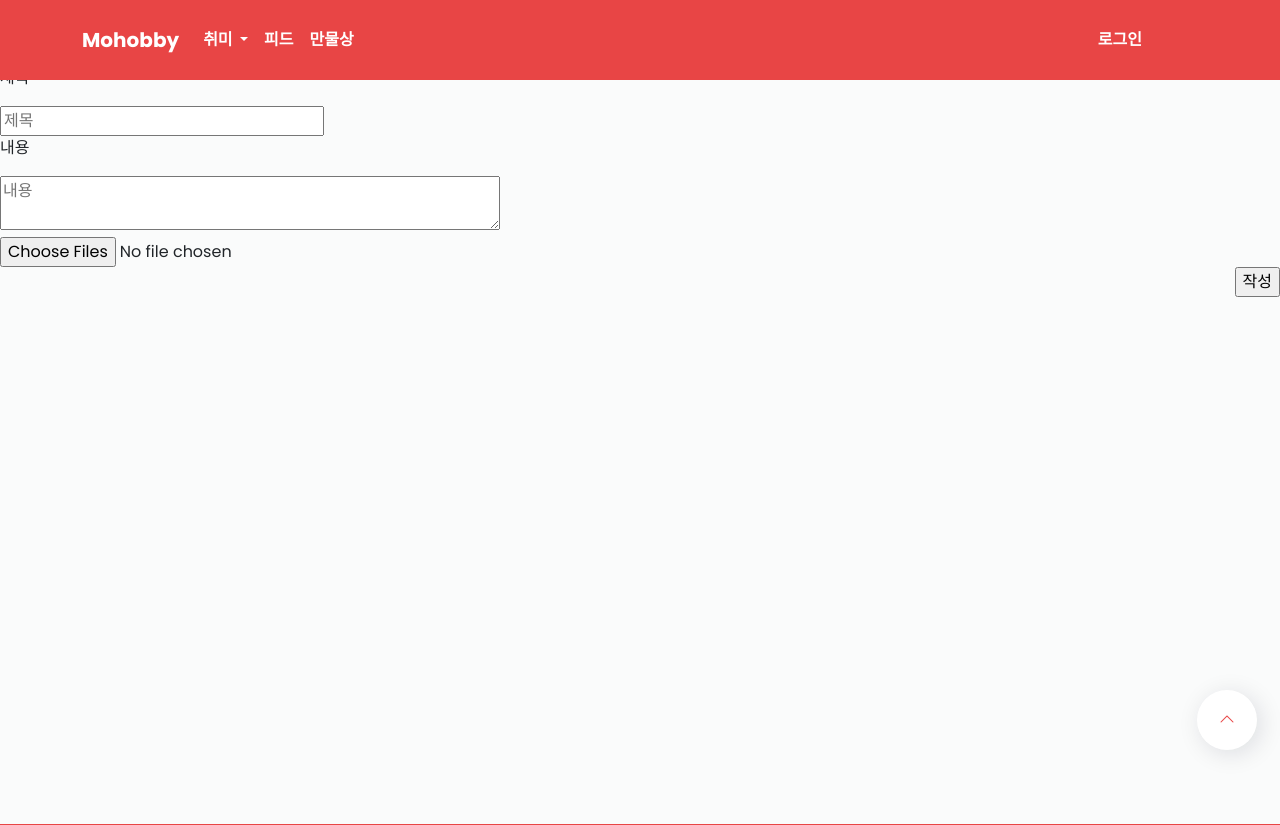
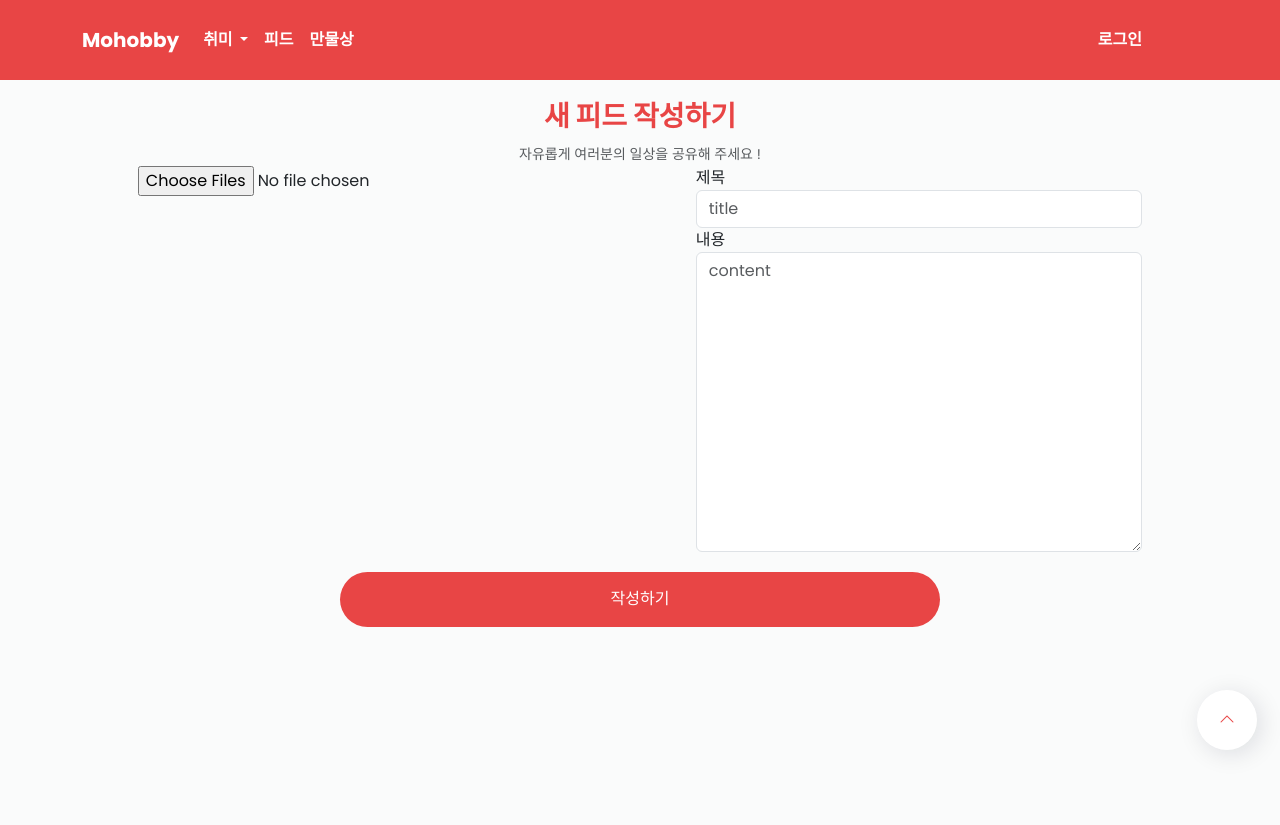
Before and after one commit to midhyun/Mohobby, a Django app: page /community/create in a window 1280 px wide. Shown: the top 825 px of the page. Run offline with Django 3.2, Linux system fonts and the light colour scheme; some libraries are stand-ins or nearby versions.

Commit message:
style 커뮤니티 생성 페이지 기본 구성 작성[김명환]

```diff
--- a/community/templates/community/create.html
+++ b/community/templates/community/create.html
@@ -1,22 +1,61 @@
 {% extends 'base.html' %}
 {% load django_bootstrap5 %}
 {% load static %}
+{% block css %}
+  <link rel="stylesheet" href="{% static 'css/community.css' %}">
+{% endblock %}
 {% block content %}
-  <h3 class="main_color fw-bold">새 피드 작성하기
-  </h3>
+  <div class='container page'>
+    <div style=" text-align: center;">
+      <h3 class='main_title fw-bold'>새 피드 작성하기</h3>
       <small class='text-muted'>자유롭게 여러분의 일상을 공유해 주세요 !</small>
+    </div>
+
     <form action="" method="POST" enctype="multipart/form-data">
       {% csrf_token %}
+      <div class='d-flex justify-content-around'>
+        <div style='width:40%'>
           <div>
-      <p>제목</p>
-      <input type="text" name='title' placeholder='제목'>
+            <div id="image_container"></div>
+          </div>
+          <input type="file" name="images" multiple="multiple" id="image" accept="image/*" onchange="setThumbnail(event);">
+        </div>
+        <div style='width:40%'>
+          <div>
+            <span>제목</span>
+            <input type="text" class="form-control" id="formGroupExampleInput" placeholder='title'>
+
           </div>
           <div>
-      <p>내용</p>
-      <textarea type="text" name='content' placeholder='내용' style='width:500px;'></textarea>
+            <span>내용</span>
+            <textarea class="form-control" placeholder="content" id="floatingTextarea2" style="height: 300px"></textarea>
           </div>
-    <input type="file" name="images" multiple="multiple">
-    <div class="text-end"><input type="submit" value="작성"></div>
+        </div>
+      </div>
+      <div style=" text-align: center;">
+        <button class='create_button' type="submit">
+          작성하기</button>
+      </div>
+
     </form>
+  </div>
+  <script>
+    function setThumbnail(event) {
+      for (var image of event.target.files) {
+        var reader = new FileReader();
+
+        reader.onload = function (event) {
+          var img = document.createElement("img");
+          img.setAttribute("src", event.target.result);
+          document
+            .querySelector("div#image_container")
+            .appendChild(img);
+        };
+
+        console.log(image);
+        reader.readAsDataURL(image);
+      }
+    }
+  </script>
 
 {% endblock content %}
--- a/static/css/community.css
+++ b/static/css/community.css
@@ -1,3 +1,11 @@
+.page{
+  margin-top: 100px;
+}
+
+.main_title {
+  color: #E84545;
+}
+
 #slideShow{
   width: 1000px;
   height: 500px;
@@ -70,3 +78,46 @@
   background-color: #f1f3f5;
   border-radius: 30px;
 }
+.create_button {
+  background-color: #E84545;
+  width: 600px;
+  height: 55px;
+  border-radius: 30px;
+  color: #ffffff;
+  border: 0px;
+  outline: 0px;
+  margin: 20px;
+}
+
+
+/* create 이미지 캐러셀 */
+.kind_wrap {
+  border:2px solid black;
+  width:100%;
+  max-width:800px;
+  margin:0 auto;
+  position: relative;
+}
+.kind_wrap > .kind_slider {
+  overflow: hidden;
+}
+.kind_wrap > .kind_slider .slider {
+  position: relative;
+  transition: 0.5s;
+}
+.kind_wrap > .kind_slider .slider li {
+  float:left;
+}
+.kind_wrap > .kind_slider img {
+  vertical-align: top;
+}
+.kind_wrap .arrow > a.prev {
+  position: absolute;
+  left:-50px;
+  top:100px;
+}
+.kind_wrap .arrow > a.next {
+  position: absolute;
+  right:-50px;
+  top:100px;
+}
```
Lines whose indentation alone changed are shown as unchanged.
